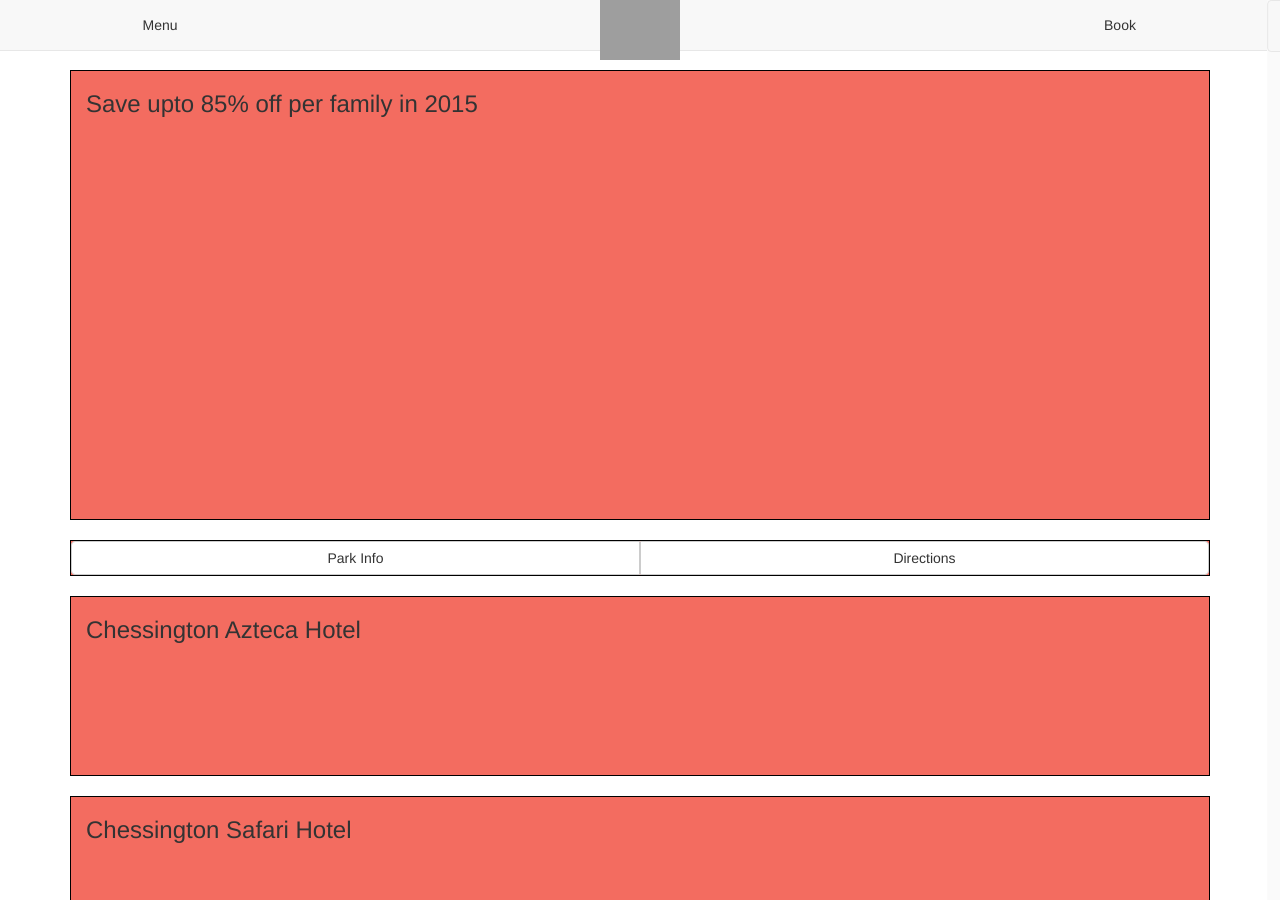
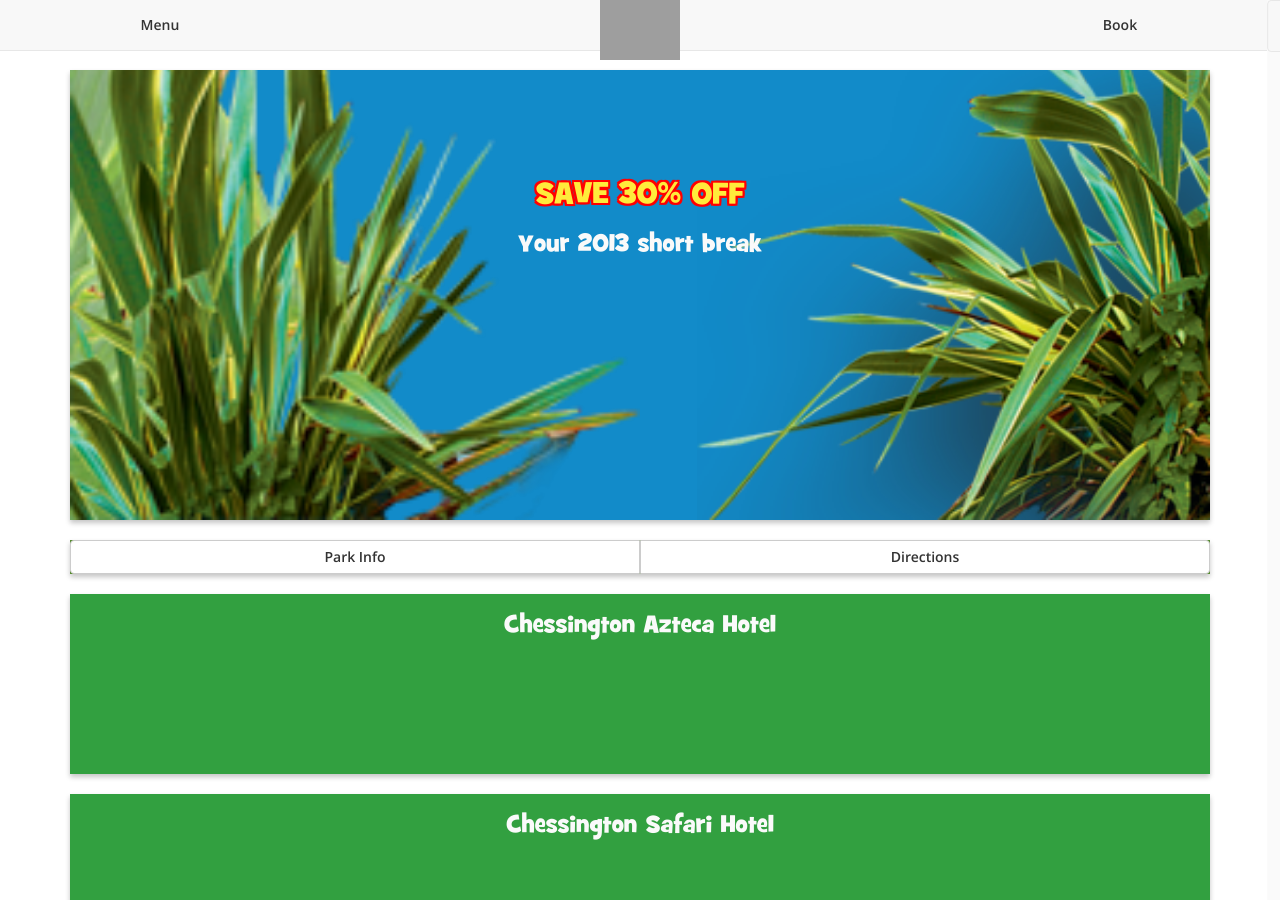
Before and after one commit to MCooke/chessington, a Jekyll site: the page built from index.html, in a window 1280 px wide and 900 px high. Built offline with Jekyll 4.4.1, drawn with Linux system fonts in a browser that asks for light colours; nearby versions of some CDN libraries; grey boxes are pictures that could not be loaded.

Commit message:
Product tile evolution.

```diff
--- a/_sass/_navbar.scss
+++ b/_sass/_navbar.scss
@@ -38,8 +38,7 @@
 	top: 0;
 	font-size: 1.15em;
 	-webkit-transition: -webkit-transform 0.4s;
-	transition: transform 0.4s;
-
+	transition: 0.4s;
 	background: #fbfbfb;
 
 	&-left{
@@ -56,6 +55,7 @@
 		&.active{
 			-webkit-transform: translate3d(0,0,0);
 			transform: translate3d(0,0,0);
+			box-shadow: -10px 0px 25px 0px rgba(0,0,0,0.5);
 		}
 	}
 }
--- a/_sass/_product.scss
+++ b/_sass/_product.scss
@@ -1,7 +1,26 @@
 .product{
-	border: 1px solid black;
 	margin-bottom: 20px;
-	background: $red300;
+	background: $lightGreen800;
+
+	box-shadow: 0px 3px 5px 0px rgba(0, 0, 0, 0.23);
+	color: $grey50;
+	@extend .text-center;
+}
+
+.product-blue{
+	background: #128bc9;
+}
+
+.product-purple{
+	background: #7b2a60;
+}
+
+.product-red{
+	background: #bf1d1e;
+}
+
+.product-green{
+	background: #32a040;
 }
 
 .product-small{
@@ -10,6 +29,12 @@
 
 .product-large{
 	height: 50vh;
+	padding-top: 10vh;
+	background-color: #128bc9;
+	background-image: url('/images/plant-bottom-left.png'), url('/images/plant-bottom-right.png');
+	background-size: 50%, 45%;
+	background-position: 0% 100%, 100% 100%;
+	background-repeat: no-repeat;
 }
 
 .product_cta{
@@ -17,3 +42,8 @@
 	right: 5px;
 	position: absolute;
 }
+
+.product_body{
+	position: absolute;
+	bottom: 5px;
+}
--- a/css/default.scss
+++ b/css/default.scss
@@ -6,10 +6,24 @@
 @import "product";
 @import "navbar";
 
+@font-face {
+  font-family: 'Grilled Cheese';
+    src: url("grilled-cheese.woff");
+  font-weight: bold;
+  font-style: normal;
+}
 
+@font-face {
+  font-family: 'Open Sans';
+  font-style: normal;
+  font-weight: 600;
+  src: local('Open Sans Semibold'), local('OpenSans-Semibold'), url(http://fonts.gstatic.com/s/opensans/v10/MTP_ySUJH_bn48VBG8sNSqRDOzjiPcYnFooOUGCOsRk.woff) format('woff');
+}
 
 body{
 	margin-top: 70px;
+	font-family: 'Open Sans';
+	-webkit-font-smoothing: antialiased;
 }
 
 .form-control-label{
@@ -17,13 +31,6 @@
 	border: none;
 	box-shadow: none;
 }
-
-// .form-booking{
-// 	left: 100%;
-// 	&.active{
-// 		left: 0%;
-// 	}
-// }
 
 .btn-blank{
 	margin-top: 8px;
@@ -33,3 +40,13 @@
 .input-group-btns{
 	@extend .input-group-btn;
 }
+
+.text-brand{
+	text-shadow: 2px 2px red, -2px -2px 0px red, 2px -2px red, -2px 2px red, 0px 2px red, -2px 0px red, 2px 0px red;
+	color: $yellow500;
+}
+
+h1, h2, h3, h4{
+	font-family: 'Grilled Cheese';
+	-webkit-font-smoothing: antialiased;
+}
--- a/index.html
+++ b/index.html
@@ -3,25 +3,26 @@
 ---
 
 <div class="container">
-	<section class="product product-large col-xs-12">
-		<h3 class="product_title">Save upto 85% off per family in 2015</h3>
+	<section class="product product-blue product-large col-xs-12">
+		<h2 class="product_title text-uppercase text-brand">Save 30% off</h2>
+		<h3 class="product_subtitle">Your 2013 short break</h3>
 		<!-- <button class="btn btn-default pull-right btn-sm product_cta">Find out more</button> -->
 	</section>
 	<div class="product btn-group btn-group-justified" role="group" aria-label="...">
 		<a href="" class="btn btn-default">Park Info</a>
 		<a href="" class="btn btn-default">Directions</a>
 	</div>
-	<section class="product product-small col-xs-12">
+	<section class="product product-small product-green col-xs-12">
 		<h3 class="product_title">Chessington Azteca Hotel</h3>
 	</section>
-	<section class="product product-small col-xs-12">
+	<section class="product product-small product-green col-xs-12">
 		<h3 class="product_title">Chessington Safari Hotel</h3>
 	</section>
-	<section class="product product-small col-xs-12">
-		<h3 class="product_title">Kids go free</h3>
+	<section class="product product-small product-purple col-xs-12">
+		<h3 class="product_title text-uppercase">Kids go free</h3>
 	</section>
-	<section class="product product-small col-xs-12">
-		<h3 class="product_title">Just want tickets?</h3>
+	<section class="product product-small product-red col-xs-12">
+		<h3 class="product_title text-uppercase">Just want tickets?</h3>
 	</section>
 	<button class="btn btn-blank do_open" data-open=".offcanvas-book">Book</button>
 </div>
```
Also changed, not shown: css/grilled-cheese.woff (added), images/plant-bottom-left.png (added), images/plant-bottom-right.png (added), 6 other files.
